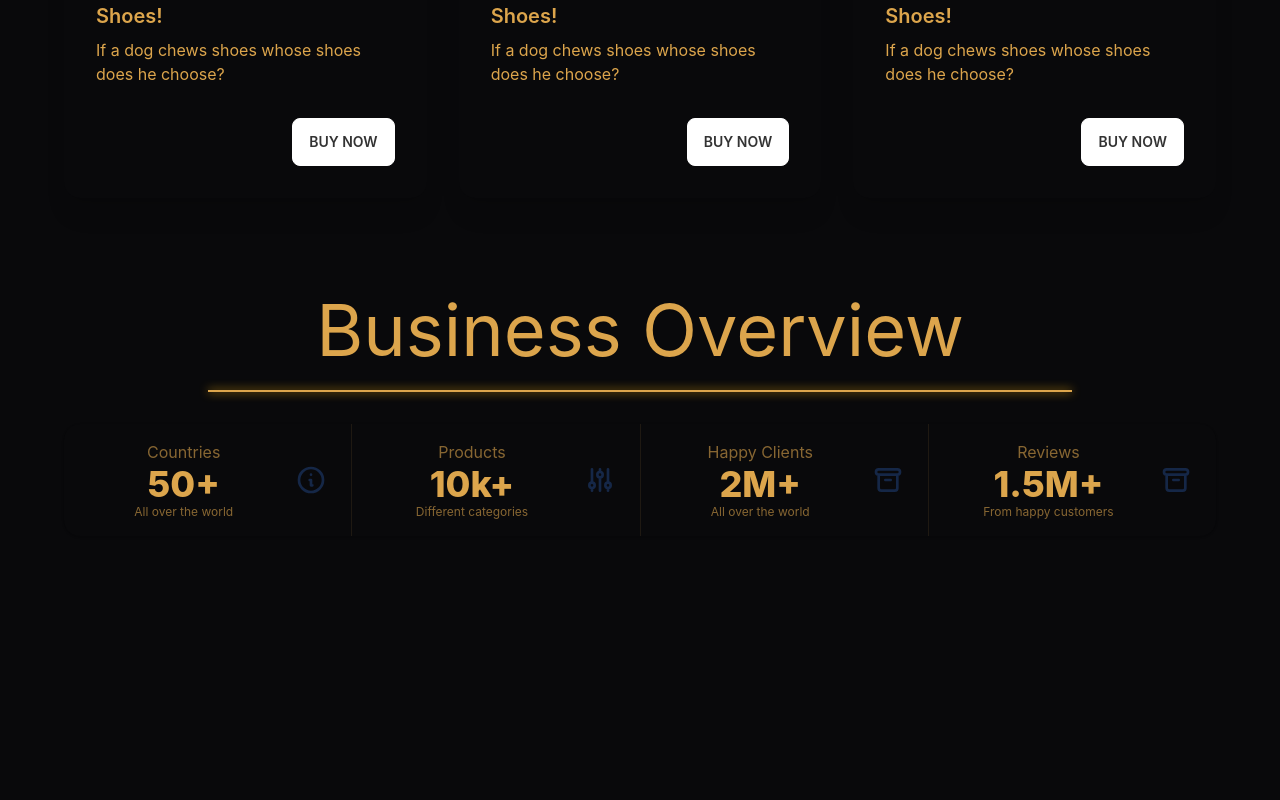
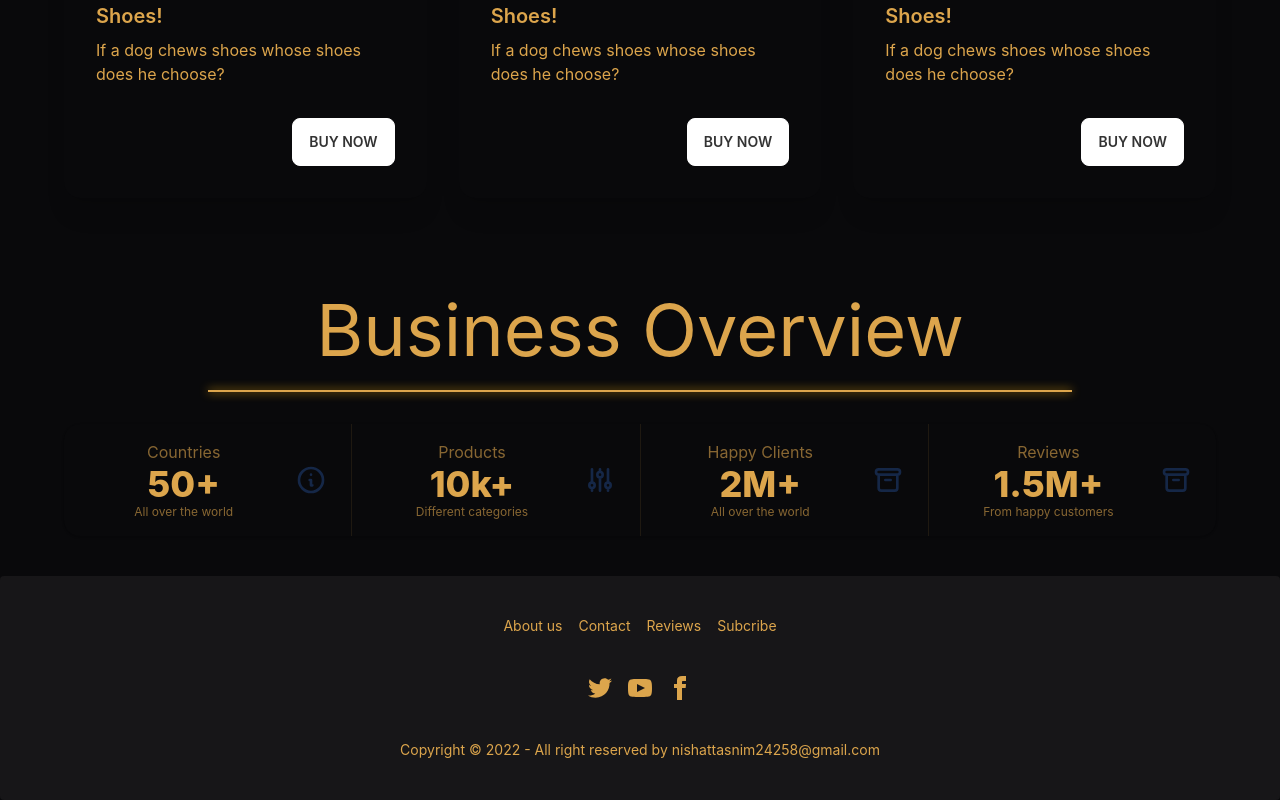
Before and after one commit to nishattasnim08/cooky-client-side, a React (Create React App) app: page / in a window 1280 px wide. Shown: the part 2404-3204 px from the top of the page. Before the commit the page ends 2980 px from the top, so only its background shows below. Built offline with nearby package versions, Linux system fonts and the light colour scheme.

Commit message:
footer added

```diff
--- a/src/App.js
+++ b/src/App.js
@@ -3,6 +3,7 @@
 import { Routes, Route, Link } from "react-router-dom";
 import Tools from './Pages/Home/Tools/Tools';
 import Home from './Pages/Home/Home/Home';
+import Footer from './Pages/Shared/Footer/Footer';
 
 function App() {
   return (
@@ -13,6 +14,7 @@
         <Route path="home" element={<Home />} />
         <Route path="tools" element={<Tools />} />
       </Routes>
+      <Footer/>
     </div>
   );
 }
--- a/src/Pages/Shared/Footer/Footer.js
+++ b/src/Pages/Shared/Footer/Footer.js
@@ -0,0 +1,29 @@
+import React from 'react';
+import './Footer.css'
+
+const Footer = () => {
+    return (
+        <div>
+            <footer class="footer footer-center p-10 bg-base-200 text-base-content rounded">
+                <div class="grid grid-flow-col gap-4">
+                    <a class="link link-hover">About us</a>
+                    <a class="link link-hover">Contact</a>
+                    <a class="link link-hover">Reviews</a>
+                    <a class="link link-hover">Subcribe</a>
+                </div>
+                <div>
+                    <div class="grid grid-flow-col gap-4">
+                        <a><svg xmlns="http://www.w3.org/2000/svg" width="24" height="24" viewBox="0 0 24 24" class="fill-current"><path d="M24 4.557c-.883.392-1.832.656-2.828.775 1.017-.609 1.798-1.574 2.165-2.724-.951.564-2.005.974-3.127 1.195-.897-.957-2.178-1.555-3.594-1.555-3.179 0-5.515 2.966-4.797 6.045-4.091-.205-7.719-2.165-10.148-5.144-1.29 2.213-.669 5.108 1.523 6.574-.806-.026-1.566-.247-2.229-.616-.054 2.281 1.581 4.415 3.949 4.89-.693.188-1.452.232-2.224.084.626 1.956 2.444 3.379 4.6 3.419-2.07 1.623-4.678 2.348-7.29 2.04 2.179 1.397 4.768 2.212 7.548 2.212 9.142 0 14.307-7.721 13.995-14.646.962-.695 1.797-1.562 2.457-2.549z"></path></svg></a>
+                        <a><svg xmlns="http://www.w3.org/2000/svg" width="24" height="24" viewBox="0 0 24 24" class="fill-current"><path d="M19.615 3.184c-3.604-.246-11.631-.245-15.23 0-3.897.266-4.356 2.62-4.385 8.816.029 6.185.484 8.549 4.385 8.816 3.6.245 11.626.246 15.23 0 3.897-.266 4.356-2.62 4.385-8.816-.029-6.185-.484-8.549-4.385-8.816zm-10.615 12.816v-8l8 3.993-8 4.007z"></path></svg></a>
+                        <a><svg xmlns="http://www.w3.org/2000/svg" width="24" height="24" viewBox="0 0 24 24" class="fill-current"><path d="M9 8h-3v4h3v12h5v-12h3.642l.358-4h-4v-1.667c0-.955.192-1.333 1.115-1.333h2.885v-5h-3.808c-3.596 0-5.192 1.583-5.192 4.615v3.385z"></path></svg></a>
+                    </div>
+                </div>
+                <div>
+                    <p>Copyright © 2022 - All right reserved by nishattasnim24258@gmail.com</p>
+                </div>
+            </footer>
+        </div>
+    );
+};
+
+export default Footer;
```
